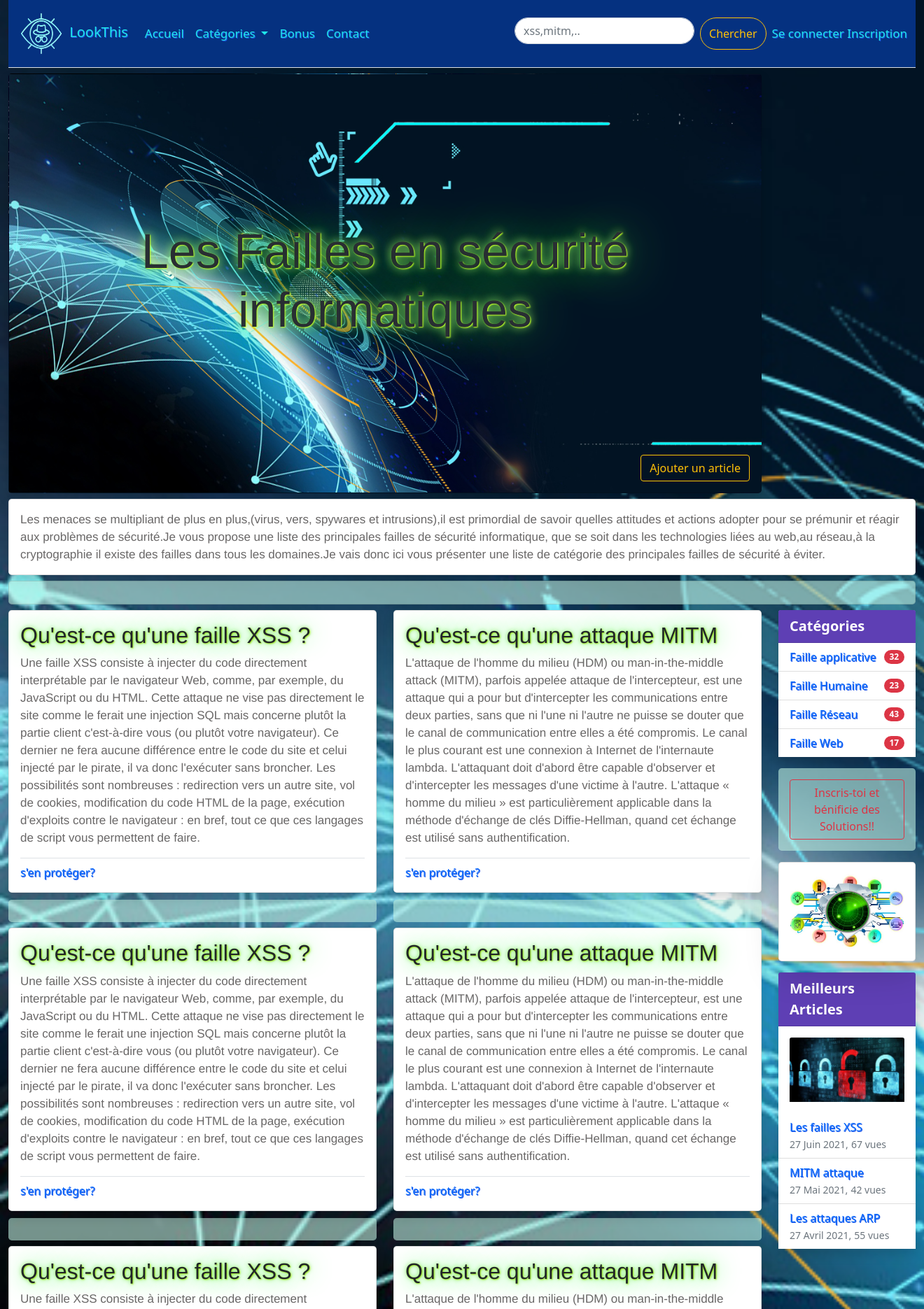
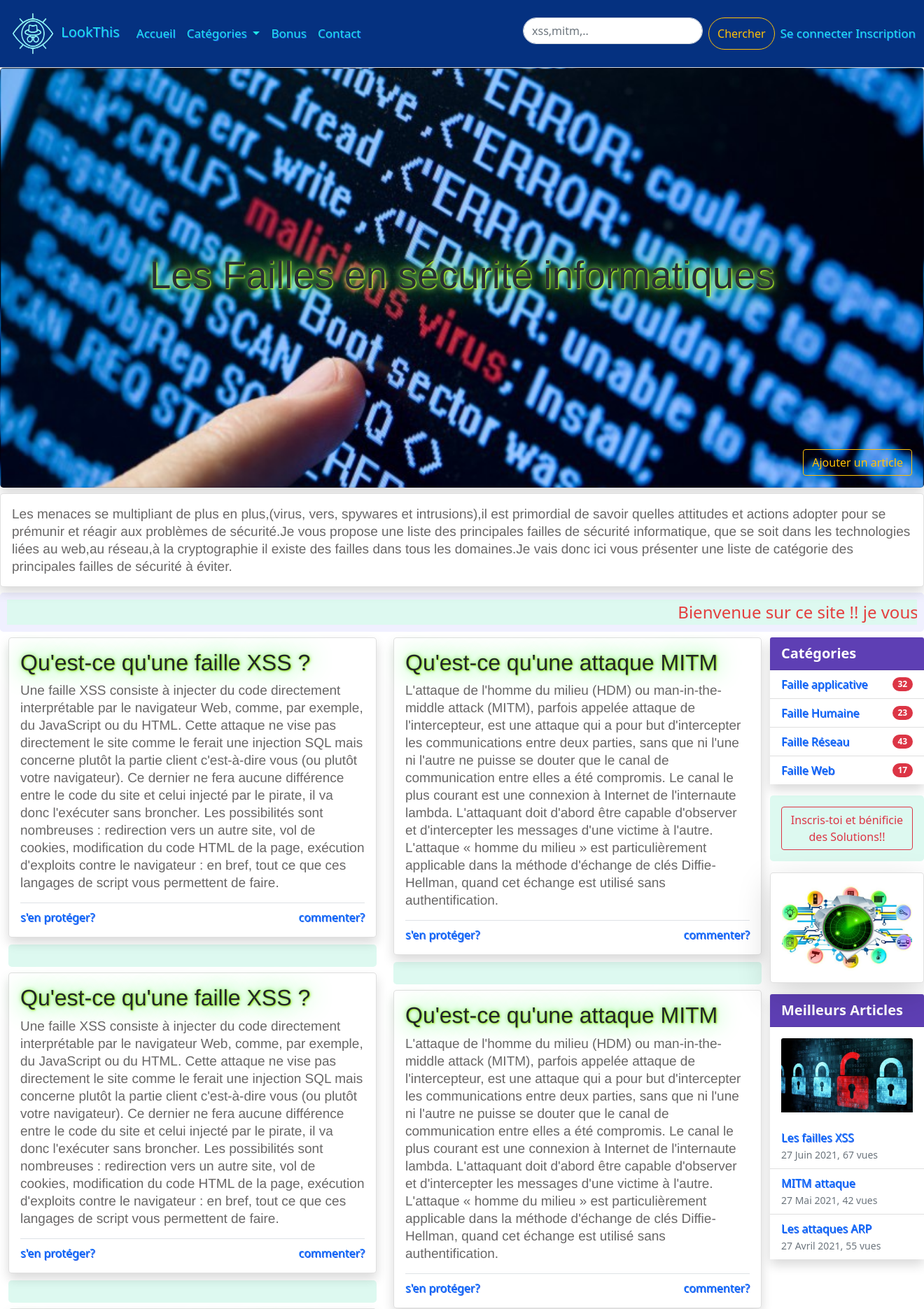
Before and after one commit to cedricgallet/BypassMe, a PHP site: page / in a window 1320 px wide; the page is wider, and only the part inside the window is pictured. Shown: the top 1871 px of that part at 70% size. Run offline with PHP 8.4, Linux system fonts and the light colour scheme; some web fonts are replaced.

Commit message:
modification et ajout message defilant

```diff
--- a/assets/css/style.css
+++ b/assets/css/style.css
@@ -7,7 +7,7 @@
 
 h1 {
     font-family: 'Allan', Helvetica, Arial, sans-serif;
-    font-size: 70px !important;
+    font-size: 55px !important;
     text-shadow: 1px 1px 2px rgb(160, 230, 31), 0 0 1em rgb(56, 247, 72), 0 0 0.2em rgb(137, 230, 84);
     filter: brightness(1.25);
     text-align: center;
@@ -37,7 +37,7 @@
 
 p {
     font-family: 'Cabin', Helvetica, Arial, sans-serif;
-    font-size: 17px;
+    font-size: 19px;
     line-height: 25px;
     color: rgb(105, 103, 103);
 }
@@ -45,13 +45,20 @@
 /* ========LIEN========== */
 
 a {
-    text-decoration: none!important;
+    text-decoration: none !important;
     text-shadow: 1px 1px rgb(31, 84, 230);
 }
 
 a:hover {
     color: #1fdce9 !important;
 }
+
+/* =====FOND ECRAN PRINCIPAL====== */
+
+/* #bgImg {
+    border: 1px solid;
+    color: #4ee91f;
+} */
 
 /* =========ESPACES ======== */
 
@@ -62,7 +69,7 @@
 /* ==========CARD============ */
 
 #cardHeight {
-    margin-bottom:10px;
+    margin-bottom: 10px;
 }
 
 /*===========NAVBAR========== */
@@ -72,7 +79,7 @@
 }
 
 .navbar a {
-    color: #1fe5e9!important;
+    color: #1fe5e9 !important;
 }
 
 .navbar a:hover {
@@ -88,8 +95,8 @@
     background-color: #053180;
 }
 
-@media (min-width: 992px){
-    #logoutLogin{
+@media (min-width: 992px) {
+    #logoutLogin {
         text-align: end;
     }
 }
@@ -101,12 +108,49 @@
     height: 600px;
 }
 
+#message {
+    max-width: 100%;
+    /* largeur de la fenêtre */
+    margin: 1em auto 1em;
+    border: 10px solid #F0F0FF;
+    overflow: hidden;
+    /* masque tout ce qui dépasse */
+    background-color: #c5f5e594;
+    color:  rgb(228, 63, 63);
+    font-size: x-large;
+}
+
+#message> :first-child {
+    display: inline-block;
+    /* modèle de boîte en ligne */
+    padding-right: 2em;
+    /* un peu d'espace pour la transition */
+    padding-left: 100%;
+    /* placement à droite du conteneur */
+    white-space: nowrap;
+    /* pas de passage à la ligne */
+    animation: defilement-rtl 50s infinite linear;
+}
+
+@keyframes defilement-rtl {
+    0% {
+        transform: translate3d(0, 0, 0);
+        /* position initiale à droite */
+    }
+
+    100% {
+        transform: translate3d(-100%, 0, 0);
+        /* position finale à gauche */
+    }
+}
+
 /* ==========SECTION DROITE=========== */
 
 /* =======MEILLEUR ARTICLE========= */
 #colorText {
     text-decoration: none;
 }
+
 
 .card-header {
     background-color: #4e2cade7 !important;
--- a/controllers/addArticle-controllers.php
+++ b/controllers/addArticle-controllers.php
@@ -27,8 +27,6 @@
 
 }
 
-  ////Etablir une correspondance avec le mot de passe chiffré de la base de données et le mot de passe saisi par l'utilisateur/////////////
-
 
 
 //////////////////////////////////////////////////////////RENDU DES VUES CONCERNEES////////////////////////////////////////////////////////
--- a/controllers/contact-controllers.php
+++ b/controllers/contact-controllers.php
@@ -11,7 +11,7 @@
 
 
 // Tableau des sujets disponible //
-$arraySubject = ['avis sur un article?','soummettre une idée?','signaler un bug sur le site?'];
+$arraySubject = ['avis sur un article','soummettre une idée','signaler un bug sur le site'];
 
 
 // Vérifiez si l'utilisateur est connecté, sinon redirigez vers la page de connexion
--- a/index.php
+++ b/index.php
@@ -13,8 +13,5 @@
 // Génération du mainModels:
 include(dirname(__FILE__).'/models/mainModels.php');
 
-// Génération du rightMenu:
-include(dirname(__FILE__).'/views/templates/rightMenu.php');
-
 // Génération du Footer:
 include(dirname(__FILE__).'/views/templates/footer.php');
--- a/models/mainModels.php
+++ b/models/mainModels.php
@@ -1,6 +1,7 @@
 <!-- =======================================DEBUT MAIN===================================== -->
 
-
+    <div class="container-fluid">
+        <div class="row">
             <div class="col-lg-5 col-md-12 col-sm-12">
 
                 <div id="cardHeight" class="card bg-light shadow bg-body rounded-3">
@@ -21,9 +22,45 @@
                             du code HTML de la page, exécution d'exploits contre le navigateur : en bref, tout ce que
                             ces langages de script vous permettent de faire.
                         </p>
-                        <div class="border-top border-1 pt-2"><a href="/../views/solutions.php">s'en
-                                protéger?</a>
 
+                        <div class="d-flex justify-content-between border-top border-1 pt-2"><a href="/../views/solutions.php">s'en protéger?</a>
+                            <a href="/../controllers/contact-controllers.php">
+                            commenter?</a>
+                        </div>
+                    </div>
+                </div>
+
+                <!-- =========================ESPACE========================== -->
+
+                <div id="space" class="rounded-3 mb-2">
+                    <div class="card-body"></div>
+                </div>
+
+                <!-- ============================================================ -->
+
+
+                <div id="cardHeight" class="card bg-light shadow bg-body rounded-3">
+                    <div class="card-body">
+                        <h2 class="card-title">
+                            Qu'est-ce qu'une faille XSS ?
+                        </h2>
+
+                        <!-- <img src="/../assets/img/xss.png" class="img-fluid"
+                            alt="..........................."> -->
+
+                        <p class="card-text">Une faille XSS consiste à injecter du code directement interprétable par le
+                            navigateur Web, comme, par exemple, du JavaScript ou du HTML. Cette attaque ne vise pas
+                            directement le site comme le ferait une injection SQL mais concerne plutôt la partie client
+                            c'est-à-dire vous (ou plutôt votre navigateur). Ce dernier ne fera aucune différence entre
+                            le code du site et celui injecté par le pirate, il va donc l'exécuter sans broncher. Les
+                            possibilités sont nombreuses : redirection vers un autre site, vol de cookies, modification
+                            du code HTML de la page, exécution d'exploits contre le navigateur : en bref, tout ce que
+                            ces langages de script vous permettent de faire.
+                        </p>
+
+                        <div class="d-flex justify-content-between border-top border-1 pt-2"><a href="/../views/solutions.php">s'en protéger?</a>
+                            <a href="/../controllers/contact-controllers.php">
+                            commenter?</a>
                         </div>
                     </div>
                 </div>
@@ -55,43 +92,10 @@
                             du code HTML de la page, exécution d'exploits contre le navigateur : en bref, tout ce que
                             ces langages de script vous permettent de faire.
                         </p>
-                        <div class="border-top border-1 pt-2"><a href="/../views/solutions.php">s'en
-                                protéger?</a>
 
-                        </div>
-                    </div>
-                </div>
-
-                <!-- =========================ESPACE========================== -->
-
-                <div id="space" class="rounded-3 mb-2">
-                    <div class="card-body"></div>
-                </div>
-
-                <!-- ============================================================================== -->
-
-
-                <div id="cardHeight" class="card bg-light shadow bg-body rounded-3">
-                    <div class="card-body">
-                        <h2 class="card-title">
-                            Qu'est-ce qu'une faille XSS ?
-                        </h2>
-
-                        <!-- <img src="/../assets/img/xss.png" class="img-fluid"
-                            alt="..........................."> -->
-
-                        <p class="card-text">Une faille XSS consiste à injecter du code directement interprétable par le
-                            navigateur Web, comme, par exemple, du JavaScript ou du HTML. Cette attaque ne vise pas
-                            directement le site comme le ferait une injection SQL mais concerne plutôt la partie client
-                            c'est-à-dire vous (ou plutôt votre navigateur). Ce dernier ne fera aucune différence entre
-                            le code du site et celui injecté par le pirate, il va donc l'exécuter sans broncher. Les
-                            possibilités sont nombreuses : redirection vers un autre site, vol de cookies, modification
-                            du code HTML de la page, exécution d'exploits contre le navigateur : en bref, tout ce que
-                            ces langages de script vous permettent de faire.
-                        </p>
-                        <div class="border-top border-1 pt-2"><a href="/../views/solutions.php">s'en
-                                protéger?</a>
-
+                        <div class="d-flex justify-content-between border-top border-1 pt-2"><a href="/../views/solutions.php">s'en protéger?</a>
+                            <a href="/../controllers/contact-controllers.php">
+                            commenter?</a>
                         </div>
                     </div>
                 </div>
@@ -119,9 +123,10 @@
                             milieu » est particulièrement applicable dans la méthode d'échange de clés Diffie-Hellman,
                             quand cet échange est utilisé sans authentification.
                         </p>
-                        <div class="border-top border-1 pt-2"><a href="/../views/solutions.php">s'en
-                                protéger?</a>
 
+                        <div class="d-flex justify-content-between border-top border-1 pt-2"><a href="/../views/solutions.php">s'en protéger?</a>
+                            <a href="/../controllers/contact-controllers.php">
+                            commenter?</a>
                         </div>
                     </div>
                 </div>
@@ -152,9 +157,10 @@
                             milieu » est particulièrement applicable dans la méthode d'échange de clés Diffie-Hellman,
                             quand cet échange est utilisé sans authentification.
                         </p>
-                        <div class="border-top border-1 pt-2"><a href="/../views/solutions.php">s'en
-                                protéger?</a>
 
+                        <div class="d-flex justify-content-between border-top border-1 pt-2"><a href="/../views/solutions.php">s'en protéger?</a>
+                            <a href="/../controllers/contact-controllers.php">
+                            commenter?</a>
                         </div>
                     </div>
                 </div>
@@ -181,9 +187,10 @@
                             milieu » est particulièrement applicable dans la méthode d'échange de clés Diffie-Hellman,
                             quand cet échange est utilisé sans authentification.
                         </p>
-                        <div class="border-top border-1 pt-2"><a href="/../views/solutions.php">s'en
-                                protéger?</a>
 
+                        <div class="d-flex justify-content-between border-top border-1 pt-2"><a href="/../views/solutions.php">s'en protéger?</a>
+                            <a href="/../controllers/contact-controllers.php">
+                            commenter?</a>
                         </div>
                     </div>
                 </div>
@@ -210,9 +217,10 @@
                             milieu » est particulièrement applicable dans la méthode d'échange de clés Diffie-Hellman,
                             quand cet échange est utilisé sans authentification.
                         </p>
-                        <div class="border-top border-1 pt-2"><a href="/../views/solutions.php">s'en
-                                protéger?</a>
 
+                        <div class="d-flex justify-content-between border-top border-1 pt-2"><a href="/../views/solutions.php">s'en protéger?</a>
+                            <a href="/../controllers/contact-controllers.php">
+                            commenter?</a>
                         </div>
                     </div>
                 </div>
@@ -239,9 +247,10 @@
                             milieu » est particulièrement applicable dans la méthode d'échange de clés Diffie-Hellman,
                             quand cet échange est utilisé sans authentification.
                         </p>
-                        <div class="border-top border-1 pt-2"><a href="/../views/solutions.php">s'en
-                                protéger?</a>
 
+                        <div class="d-flex justify-content-between border-top border-1 pt-2"><a href="/../views/solutions.php">s'en protéger?</a>
+                            <a href="/../controllers/contact-controllers.php">
+                            commenter?</a>
                         </div>
                     </div>
                 </div>
@@ -251,3 +260,11 @@
                     <div class="card-body"></div>
                 </div>
             </div>
+
+            <?php
+            // Génération du rightMenu:
+            include(dirname(__FILE__).'/../views/templates/rightMenu.php');
+            ?>
+
+        </div>
+    </div>
--- a/utils/regex.php
+++ b/utils/regex.php
@@ -3,5 +3,3 @@
 define('REGEX_EMAIL','^[A-Z0-9a-z._%+-]+@[A-Za-z0-9.-]+\\.[A-Za-z]{2,64}$');
 
 define('REGEX_PSEUDO','^[a-zA-Z0-6]*$');
-
-define('REGEX_PASSWORD', '^(?=.?[A-Z])(?=.?[a-z])(?=.?[0-9])(?=.?[#?!@$ %^&*-]).{8,}$');
--- a/views/form/addArticleForm.php
+++ b/views/form/addArticleForm.php
@@ -8,7 +8,7 @@
                 <div class="card-body">
                     <form action="<?=htmlspecialchars($_SERVER['PHP_SELF'])?>" method="post">
 
-                        <div><label for="imgArticle">Choisir image:</label>
+                        <div><label for="imgArticle">Choisir une image:</label>
 
                             <input type="file" id="imgArticle" name="imgArticle" accept="image/png, image/jpeg"></div>
 
@@ -30,12 +30,12 @@
                         <div class="mb-3">
                             <label for="titre" class="form-label">Titre</label>
                             <input type="text" name="titre" id="titre" class="form-control"
-                                placeholder="Titre de l'article" 'required <?= $titre ?? ''?>>
+                                placeholder="Titre de l'article"<?=$titre ?? ''?>>
                         </div>
 
                         <div class="mb-3">
                             <label for="Textarea1" class="form-label">Contenu de l' article</label> <textarea
-                                class="form-control" id="textarea1" rows="9" placeholder="Tapez votre article" 'required <?= $article ?? ''?>></textarea>
+                                class="form-control" id="textarea1" rows="9" placeholder="Tapez votre article"<?=$article ?? ''?>></textarea>
                         </div>
                         <button type="submit" class="btn btn-outline-warning rounded-pill w-100">Enregistrer</button>
                     </form>
--- a/views/templates/footer.php
+++ b/views/templates/footer.php
@@ -1,4 +1,6 @@
+
         </main>
+
         <!-- =========================FIN MAIN========================================== -->
         <!-- ===============================DEBUT FOOTER============================= -->
 
@@ -11,17 +13,17 @@
                 </div>
 
                 <div class="col-12 col-lg-4 d-flex flex-column text-center">
-                        <div><a class="text-decoration-none text-white" href="/models/mentions-legales.php">Mentions Légales</a></div>
-                        <div><a class="text-decoration-none text-white" href="/models/politiques-de-confidentialite.php">politiques de confidentialité</a></div>
+                    <div><a class="text-decoration-none text-white" href="/views/mentions-legales.php">Mentions Légales</a></div>
+                    <div><a class="text-decoration-none text-white" href="/views/politiques-de-confidentialite.php">politiques de confidentialité</a></div>
                     <div class="copyright">
                         &copy; Copyright <strong><span>LookThis - 2021</span></strong> - Tous droits réservés.
                     </div>
                 </div>
 
-                    <div class="col-12 col-lg-4  d-flex flex-column text-center text-lg-end imgSocial mb-1">
+                <div class="col-12 col-lg-4 d-flex flex-column text-center text-lg-end imgSocial">
                     <div class="social me-lg-3">Réseaux</div>
                     <div class="me-lg-3">
-                            <a href="https://linkedin.com"><img class="img-fluid mb-2"
+                        <a href="https://www.linkedin.com/in/cedric-gallet"><img class="img-fluid mb-1"
                                 src="/assets/img/linkedin.webp" alt="réseau linkedin personnel" height="35"
                                 width="35"></a>
                     </div>
--- a/views/templates/header.php
+++ b/views/templates/header.php
@@ -1,9 +1,9 @@
         <main>
 
             <div class="row">
-            <div class="col-lg-10 col-md-12 col-sm-12">
-                <div id="imgIntro" class="card bg-light shadow bg-body rounded-3 mt-2 mb-2"
-                    style="background-image: url(/../assets/img/bgAccueil.jpg);">
+                <div class="col-lg-10 col-md-12 col-sm-12 w-100">
+                    <div id="imgIntro" class="card bg-light shadow bg-body rounded-3 mb-2"
+                        style="background-image: url(/../assets/img/imgCard3.jpg);">
 
                         <h1 class="card-title d-flex justify-content-sm-center align-items-center h-100">
                             Les Failles en sécurité informatiques
@@ -40,9 +40,10 @@
                     </div>
                     <!-- =========================MESSAGE INTRO DEFILANT========================== -->
 
-                <div id="space" class="card rounded-3 mb-2">
-                    <div class="card-body"></div>
+                    <div id="message" class="rounded-3 mb-2 mt-0">
+                        <div>Bienvenue sur ce site !! je vous invite à découvrir le monde des failles informatiques et comment s'en protéger.</div>
+                    </div>
+                </div>
             </div>
 
                     <!-- ============================================================================== -->
-            </div>
--- a/views/templates/navBar.php
+++ b/views/templates/navBar.php
@@ -24,7 +24,8 @@
 
     <!-- =======================NAVBAR========================= -->
 
-    <div id="bgImageConnexion" class="container-fluid" style="background-image: url(/../assets/img/bgAccueil.jpg);">
+    <div class="container-fluid p-0">
+
         <nav class="navbar navbar-expand-lg navbar-light border-bottom">
             <div class="container-fluid">
                 <a class="navbar-brand" href="/../index.php">
@@ -62,7 +63,7 @@
                                 <li>
                                     <hr class="dropdown-divider">
                                 </li>
-                                <li><a class="dropdown-item" href="/../views/faille-reseaux.php">Faille-reseaux</a>
+                                <li><a class="dropdown-item" href="/../views/faille-reseaux.php">Faille-réseaux</a>
                                 </li>
                                 <li>
                                     <hr class="dropdown-divider">
@@ -101,5 +102,7 @@
                 </div>
             </div>
         </nav>
+    </div>
+        <!-- ==============================FIN NAVBAR===================================-->
 
-        <!-- ==============================FIN NAVBAR===================================-->
+        <!-- ==============================HEADER===================================-->
--- a/views/templates/rightMenu.php
+++ b/views/templates/rightMenu.php
@@ -1,6 +1,6 @@
             <!-- ===================================DEBUT SECTION DROITE=========================== -->
 
-            <div class="col-lg-2 col-md-12 col-sm-12 mb-2">
+            <div class="col-lg-2 col-md-12 col-sm-12 mb-2 p-0">
                 <div class="sticky-top">
 
                     <!-- ==============================CATEGORIE================================= -->
@@ -96,7 +96,6 @@
                     </div>
                 </div>
             </div>
-        </div>
-    </div>
-</main>
+
+
 <!-- ====================================FIN MAIN========================================== -->
```
Also changed, not shown: controllers/login-controllers.php (+7 -4 lines), controllers/registration-controllers.php (+6 -12 lines), views/bonus.php (added, +32 -0 lines), views/form/contact.php (+14 -14 lines), views/form/login.php (+15 -7 lines), views/mentions-legales.php (renamed from models/mentions-legales.php, +27 -41 lines), views/politiques-de-confidentialite.php (renamed from models/politiques-de-confidentialite.php, +27 -14 lines), models/solutions.php (added). Lines whose indentation alone changed are shown as unchanged.
